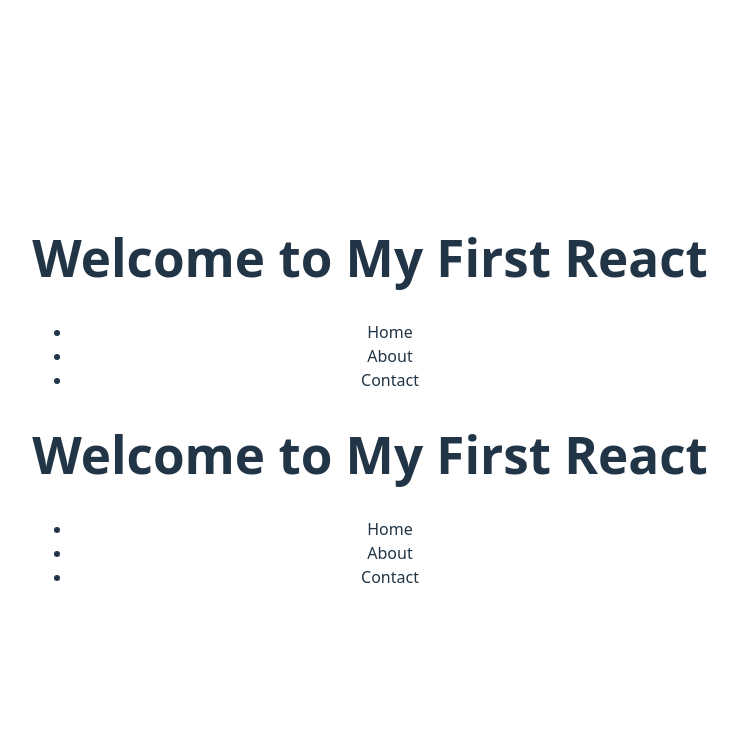
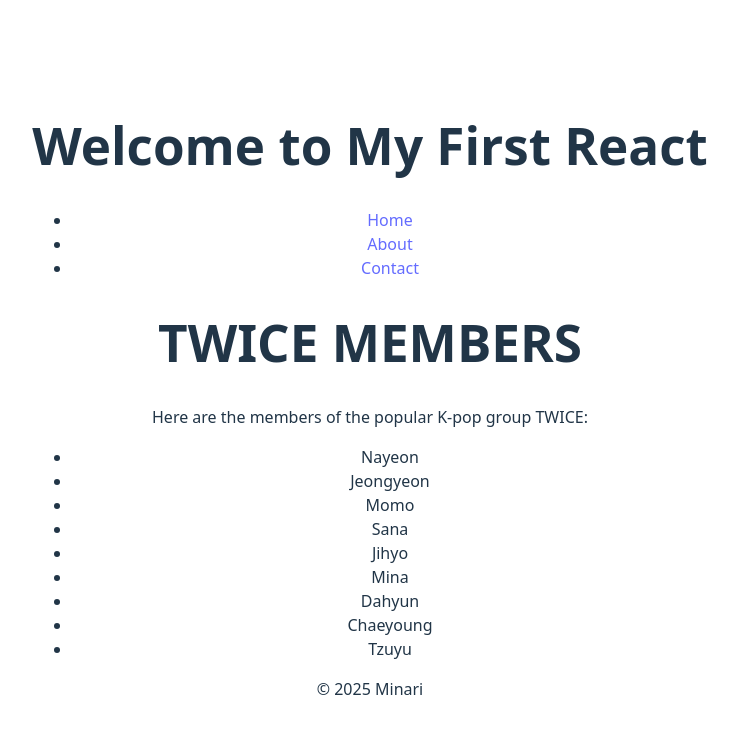
Before and after one commit to MyoiMinarii/React-app-practice_project, a React (Vite) app: page / in a window 1280 px wide. Shown: the top 734 px of the page, without its empty margins (270-1008 px from the left). Built offline with nearby package versions, Linux system fonts and the light colour scheme.

Commit message:
added Footer component, updated Header, and Members component

```diff
--- /dev/null
+++ b/src/Footer.jsx
@@ -0,0 +1,9 @@
+function Footer() {
+  return (
+    <footer className="footer">
+      <p> &copy; {new Date().getFullYear()} Minari</p>
+    </footer>
+  );
+}
+
+export default Footer;
--- a/src/Header.jsx
+++ b/src/Header.jsx
@@ -4,9 +4,15 @@
       <h1>Welcome to My First React</h1>
       <nav>
         <ul>
-          <li>Home</li>
-          <li>About</li>
-          <li>Contact</li>
+          <li>
+            <a href="">Home</a>
+          </li>
+          <li>
+            <a href="">About</a>
+          </li>
+          <li>
+            <a href="">Contact</a>
+          </li>
         </ul>
       </nav>
     </header>
--- /dev/null
+++ b/src/Members.jsx
@@ -0,0 +1,23 @@
+function Members() {
+  return (
+    <div>
+      <h1>TWICE MEMBERS</h1>
+
+      <p>Here are the members of the popular K-pop group TWICE:</p>
+
+      <ul>
+        <li>Nayeon</li>
+        <li>Jeongyeon</li>
+        <li>Momo</li>
+        <li>Sana</li>
+        <li>Jihyo</li>
+        <li>Mina</li>
+        <li>Dahyun</li>
+        <li>Chaeyoung</li>
+        <li>Tzuyu</li>
+      </ul>
+    </div>
+  );
+}
+
+export default Members;
--- a/src/main.jsx
+++ b/src/main.jsx
@@ -2,10 +2,13 @@
 import { createRoot } from "react-dom/client";
 import "./index.css";
 import App from "./App.jsx";
+import Footer from "./Footer.jsx";
+import Members from "./members.JSX";
 
 createRoot(document.getElementById("root")).render(
   <StrictMode>
     <App />
-    <App />
+    <Members />
+    <Footer />
   </StrictMode>
 );
```
